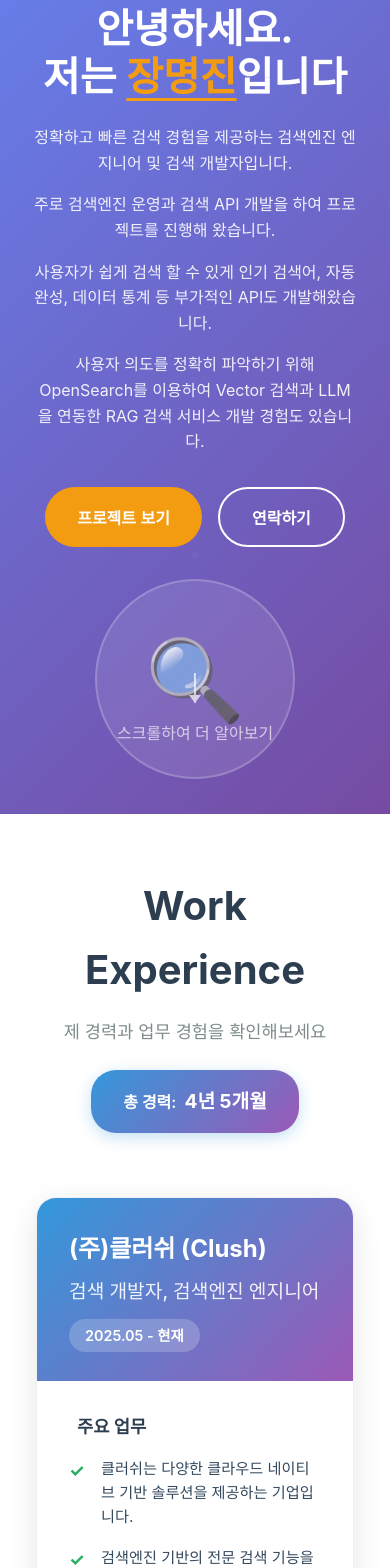
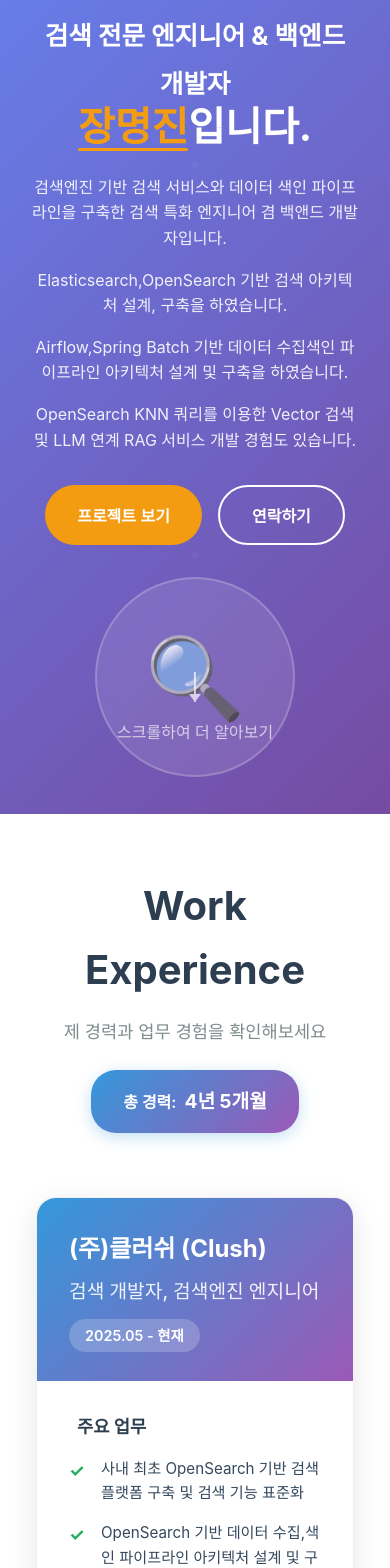
Before and after one commit to JangMyeongJin/carear-document-FE, a React (Create React App) app: page / in a window 390 px wide. Shown: the part 100-1668 px from the top of the page. Built offline with nearby package versions, Linux system fonts and the light colour scheme; no server answers.

Commit message:
이력서 간략하게

```diff
--- a/src/apis/api.js
+++ b/src/apis/api.js
@@ -1,10 +1,10 @@
-import axios from 'axios';
+import axios from "axios";
 
 const api = axios.create({
-  baseURL: process.env.REACT_APP_API_URL || 'http://localhost:8080',
+  baseURL: process.env.REACT_APP_API_URL,
   timeout: 10000,
   headers: {
-    'Content-Type': 'application/json',
+    "Content-Type": "application/json",
   },
 });
 
@@ -12,7 +12,7 @@ const api = axios.create({
 api.interceptors.response.use(
   (response) => response,
   (error) => {
-    console.error('API Error:', error.response?.data || error.message);
+    console.error("API Error:", error.response?.data || error.message);
     return Promise.reject(error);
   }
 );
--- a/src/components/Header.css
+++ b/src/components/Header.css
@@ -16,7 +16,7 @@
 }
 
 .header-container {
-  max-width: 1200px;
+  max-width: 1600px;
   margin: 0 auto;
   padding: 0 2rem;
   display: flex;
--- a/src/components/Header.js
+++ b/src/components/Header.js
@@ -37,12 +37,12 @@ const Header = () => {
               </button>
             </li>
             <li>
-              <button onClick={() => scrollToSection("skills")}>Skills</button>
-            </li>
-            <li>
               <button onClick={() => scrollToSection("projects")}>
                 Projects
               </button>
+            </li>
+            <li>
+              <button onClick={() => scrollToSection("skills")}>Skills</button>
             </li>
             <li>
               <button onClick={() => scrollToSection("education")}>
--- a/src/sections/Education.css
+++ b/src/sections/Education.css
@@ -25,12 +25,11 @@
 
 .education-content {
   display: grid;
-  grid-template-columns: 1fr 1fr;
+  grid-template-columns: 1fr;
   gap: 4rem;
 }
 
-.education-section h3,
-.certifications-section h3 {
+.education-section h3 {
   font-size: 1.8rem;
   color: #2c3e50;
   margin-bottom: 2rem;
@@ -145,62 +144,6 @@
   border: 1px solid #e9ecef;
 }
 
-.certifications-grid {
-  display: flex;
-  flex-direction: column;
-  gap: 1.5rem;
-}
-
-.certification-card {
-  background: white;
-  border-radius: 15px;
-  padding: 1.5rem;
-  box-shadow: 0 5px 20px rgba(0, 0, 0, 0.1);
-  transition: transform 0.3s ease;
-  border-left: 4px solid #f39c12;
-}
-
-.certification-card:hover {
-  transform: translateY(-5px);
-}
-
-.cert-header {
-  display: flex;
-  justify-content: space-between;
-  align-items: flex-start;
-  margin-bottom: 0.8rem;
-}
-
-.cert-header h4 {
-  font-size: 1.1rem;
-  color: #2c3e50;
-  font-weight: 600;
-  margin: 0;
-}
-
-.cert-date {
-  background: #f39c12;
-  color: white;
-  padding: 0.3rem 0.8rem;
-  border-radius: 12px;
-  font-size: 0.8rem;
-  font-weight: 500;
-}
-
-.cert-issuer {
-  color: #3498db;
-  font-weight: 500;
-  margin-bottom: 0.5rem;
-  font-size: 0.9rem;
-}
-
-.cert-description {
-  color: #7f8c8d;
-  line-height: 1.5;
-  font-size: 0.9rem;
-  margin: 0;
-}
-
 @media (max-width: 768px) {
   .education {
     padding: 60px 0;
@@ -211,8 +154,7 @@
     gap: 3rem;
   }
 
-  .education-section h3,
-  .certifications-section h3 {
+  .education-section h3 {
     font-size: 1.5rem;
   }
 
@@ -224,12 +166,4 @@
     font-size: 1.2rem;
   }
 
-  .cert-header {
-    flex-direction: column;
-    gap: 0.5rem;
-  }
-
-  .cert-header h4 {
-    font-size: 1rem;
-  }
 }
--- a/src/sections/Education.js
+++ b/src/sections/Education.js
@@ -5,38 +5,24 @@ const Education = () => {
   const education = [
     {
       id: 1,
+      degree: "동국대학교",
+      school: "빅데이터분석기반 지능소프트웨어 전문 인재양성과정",
+      period: "2021.04 - 2021.10",
+      status: "수료",
+    },
+    {
+      id: 2,
       degree: "경민대학교",
       school: "디지털콘텐츠학과",
       period: "2016.03 - 2022.02",
       status: "졸업",
     },
     {
-      id: 2,
-      degree: "검색엔진 엔지니어링 과정",
-      school: "검색 기술 전문 교육기관",
-      period: "2021.03 - 2021.08",
-      status: "수료",
-    },
-  ];
-
-  const certifications = [
-    {
-      name: "Elasticsearch Certified Engineer",
-      issuer: "Elastic",
-      date: "2023",
-      description: "Elasticsearch 클러스터 설계, 운영, 최적화 능력 인증",
-    },
-    {
-      name: "AWS Certified Solutions Architect",
-      issuer: "Amazon Web Services",
-      date: "2022",
-      description: "AWS 클라우드 아키텍처 설계 및 검색 시스템 배포 능력 인증",
-    },
-    {
-      name: "Apache Solr Certification",
-      issuer: "Apache Software Foundation",
-      date: "2021",
-      description: "Apache Solr 검색엔진 개발 및 운영 능력 인증",
+      id: 3,
+      degree: "경민IT고등학교",
+      school: "디지털미디어학과",
+      period: "2013.03 - 2016.02",
+      status: "졸업",
     },
   ];
 
@@ -44,8 +30,8 @@ const Education = () => {
     <section className="education" id="education">
       <div className="container">
         <div className="section-header">
-          <h2>Education & Certifications</h2>
-          <p>제 학력과 자격증을 확인해보세요</p>
+          <h2>Education</h2>
+          <p>제 학력을 확인해보세요</p>
         </div>
 
         <div className="education-content">
@@ -66,22 +52,6 @@ const Education = () => {
               ))}
             </div>
           </div>
-
-          <div className="certifications-section">
-            <h3>자격증</h3>
-            <div className="certifications-grid">
-              {certifications.map((cert, index) => (
-                <div key={index} className="certification-card">
-                  <div className="cert-header">
-                    <h4>{cert.name}</h4>
-                    <span className="cert-date">{cert.date}</span>
-                  </div>
-                  <p className="cert-issuer">{cert.issuer}</p>
-                  <p className="cert-description">{cert.description}</p>
-                </div>
-              ))}
-            </div>
-          </div>
         </div>
       </div>
     </section>
--- a/src/sections/Experience.js
+++ b/src/sections/Experience.js
@@ -11,12 +11,20 @@ const Experience = () => {
       startDate: "2025-05",
       endDate: "현재",
       description: [
-        "클러쉬는 다양한 클라우드 네이티브 기반 솔루션을 제공하는 기업입니다.",
-        "검색엔진 기반의 전문 검색 기능을 사내 최초로 도입하였으며, 프로젝트 내 인덱스 매핑 설계, 분석기 설정, Query DSL 구성 등 검색엔진 개발 및 운영을 전 과정에 걸쳐 단독으로 주도했습니다.",
-        "검색엔진 도입 이후 기존 DB 검색 대비 응답 속도가 개선되었으며, 프로젝트 내 유저 피드백 기반의 검색 정렬 및 조건을 튜닝을 통해 만족도를 향상시켰습니다.",
-        "검색엔진 정보를 팀 내 전파하기 위해 사내 문서화, 다른 개발자 대상 교육도 진행하여 다른 팀원들도 도왔습니다.",
+        "사내 최초 OpenSearch 기반 검색 플랫폼 구축 및 검색 기능 표준화",
+        "OpenSearch 기반 데이터 수집,색인 파이프라인 아키텍처 설계 및 구축",
       ],
-      technologies: ["OpenSearch", "OpenSearch Dashboards", "Java", "Python", "Spring Boot", "RDB", "AirFlow", "Git", "Linux"],
+      technologies: [
+        "OpenSearch",
+        "OpenSearch Dashboards",
+        "Java",
+        "Python",
+        "Spring Boot",
+        "RDB",
+        "AirFlow",
+        "Git",
+        "Linux",
+      ],
     },
     {
       id: 3,
@@ -26,12 +34,22 @@ const Experience = () => {
       startDate: "2021-12",
       endDate: "2025-04",
       description: [
-        "프로텐은 ElasticSearch 기반으로 다양한 검색 솔루션을 제공하는 기업입니다.",
-        "검색 개발자와 검색엔진 엔지니어로 주로 SI 프로젝트에서 일해왔으며, 오픈소스 검색엔진인 ElasticSearch에 쉽게 검색할 수 있는 API를 개발해 왔습니다.",
-        "백엔드뿐만 아니라 검색 화면 개발과 PDF 문서 뷰어 솔루션의  화면 개발, 웹 크롤러 솔루션 개발도 진행했습니다.",
-        "사내 개발 동아리를 개설하여 동아리원들과 사이드 프로젝트를 진행했습니다. 또한 동료들과 더 나은 개발 문화를 만들기 위해 같이 공부하고 노력해 왔습니다.",
+        "Elasticsearch 기반 검색 솔루션 개발",
+        "Spring Boot 기반 웹 서비스 개발",
+        "OpenSearch 기반 Vector 검색 솔루션 및 LLM 연동 AI 검색 기능 개발",
       ],
-      technologies: ["Elasticsearch", "Kibana", "Java", "Python", "C#", "Spring Boot", "Node.js", "RDB", "Git", "Linux"],
+      technologies: [
+        "Elasticsearch",
+        "Kibana",
+        "Java",
+        "Python",
+        "C#",
+        "Spring Boot",
+        "Node.js",
+        "RDB",
+        "Git",
+        "Linux",
+      ],
     },
   ];
 
@@ -39,9 +57,10 @@ const Experience = () => {
   const calculateTotalExperience = () => {
     let totalMonths = 0;
 
-    experiences.forEach(exp => {
+    experiences.forEach((exp) => {
       const startDate = new Date(exp.startDate);
-      const endDate = exp.endDate === "현재" ? new Date() : new Date(exp.endDate);
+      const endDate =
+        exp.endDate === "현재" ? new Date() : new Date(exp.endDate);
 
       const diffTime = Math.abs(endDate - startDate);
       const diffMonths = Math.ceil(diffTime / (1000 * 60 * 60 * 24 * 30.44));
@@ -68,7 +87,9 @@ const Experience = () => {
           <p>제 경력과 업무 경험을 확인해보세요</p>
           <div className="total-experience">
             <span className="total-experience-label">총 경력:</span>
-            <span className="total-experience-value">{calculateTotalExperience()}</span>
+            <span className="total-experience-value">
+              {calculateTotalExperience()}
+            </span>
           </div>
         </div>
 
--- a/src/sections/Hero.css
+++ b/src/sections/Hero.css
@@ -20,7 +20,7 @@
 }
 
 .hero-container {
-  max-width: 1200px;
+  max-width: 1600px;
   margin: 0 auto;
   padding: 0 2rem;
   position: relative;
@@ -39,6 +39,10 @@
   font-weight: 700;
   margin-bottom: 1.5rem;
   line-height: 1.2;
+}
+
+.hero-title-role {
+  font-size: 2.2rem;
 }
 
 .highlight {
@@ -207,6 +211,10 @@
     font-size: 2.5rem;
   }
 
+  .hero-title-role {
+    font-size: 1.6rem;
+  }
+
   .hero-subtitle {
     font-size: 1rem;
   }
--- a/src/sections/Hero.js
+++ b/src/sections/Hero.js
@@ -15,14 +15,29 @@ const Hero = () => {
         <div className="hero-content">
           <div className="hero-text">
             <h1 className="hero-title">
-              안녕하세요. <br />
-              저는 <span className="highlight">장명진</span>입니다
+              <span className="hero-title-role">
+                검색 전문 엔지니어 & 백엔드 개발자
+              </span>
+              <br />
+              <span className="highlight">장명진</span>입니다.
             </h1>
             <ul className="hero-subtitle">
-              <li>정확하고 빠른 검색 경험을 제공하는 검색엔진 엔지니어 및 검색 개발자입니다.</li>
-              <li>주로 검색엔진 운영과 검색 API 개발을 하여 프로젝트를 진행해 왔습니다.</li>
-              <li>사용자가 쉽게 검색 할 수 있게 인기 검색어, 자동완성, 데이터 통계 등 부가적인 API도 개발해왔습니다.</li>
-              <li>사용자 의도를 정확히 파악하기 위해 OpenSearch를 이용하여 Vector 검색과 LLM을 연동한 RAG 검색 서비스 개발 경험도 있습니다.</li>
+              <li>
+                검색엔진 기반 검색 서비스와 데이터 색인 파이프 라인을 구축한
+                검색 특화 엔지니어 겸 백앤드 개발자입니다.
+              </li>
+              <li>
+                Elasticsearch,OpenSearch 기반 검색 아키텍처 설계, 구축을
+                하였습니다.
+              </li>
+              <li>
+                Airflow,Spring Batch 기반 데이터 수집색인 파이프라인 아키텍처
+                설계 및 구축을 하였습니다.
+              </li>
+              <li>
+                OpenSearch KNN 쿼리를 이용한 Vector 검색 및 LLM 연계 RAG 서비스
+                개발 경험도 있습니다.
+              </li>
             </ul>
             <div className="hero-buttons">
               <button
--- a/src/sections/Skills.js
+++ b/src/sections/Skills.js
@@ -7,7 +7,7 @@ const Skills = () => {
       category: "Search Engines",
       skills: [
         { name: "Elasticsearch", level: 85 },
-        { name: "OpenSearch", level: 80 },
+        { name: "OpenSearch", level: 85 },
       ],
     },
     {
@@ -22,7 +22,7 @@ const Skills = () => {
     {
       category: "Frontend",
       skills: [
-        { name: "React", level: 85 },
+        { name: "React", level: 80 },
         { name: "HTML5/CSS", level: 80 },
       ],
     },
@@ -47,10 +47,9 @@ const Skills = () => {
     {
       category: "Other",
       skills: [
-        { name: "Docker", level: 80 },
         { name: "Apache Airflow", level: 80 },
         { name: "Git", level: 80 },
-        { name: "Jenkins", level: 75 },
+        { name: "Docker", level: 70 },
       ],
     },
   ];
@@ -90,11 +89,11 @@ const Skills = () => {
         <div className="additional-skills">
           <h3>추가 전문 기술</h3>
           <div className="skill-tags">
-            <span className="skill-tag">랭킹 시스템</span>
-            <span className="skill-tag">검색 최적화</span>
-            <span className="skill-tag">검색 성능 튜닝</span>
-            <span className="skill-tag">검색 API 설계</span>
-            <span className="skill-tag">검색 시스템 아키텍처</span>
+            <span className="skill-tag">검색 아키텍처 설계</span>
+            <span className="skill-tag">키워드 기반 랭킹 시스템</span>
+            <span className="skill-tag">OpenSearch Vector 검색</span>
+            <span className="skill-tag">LLM 연계 RAG 서비스 개발</span>
+            <span className="skill-tag">데이터 파이프라인 설계 및 구축</span>
           </div>
         </div>
       </div>
```
Also changed, not shown: src/sections/Projects.js (+123 -111 lines).
